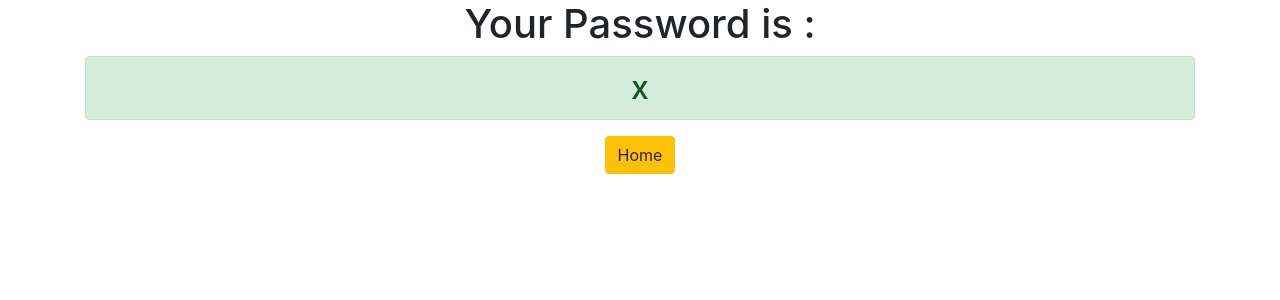
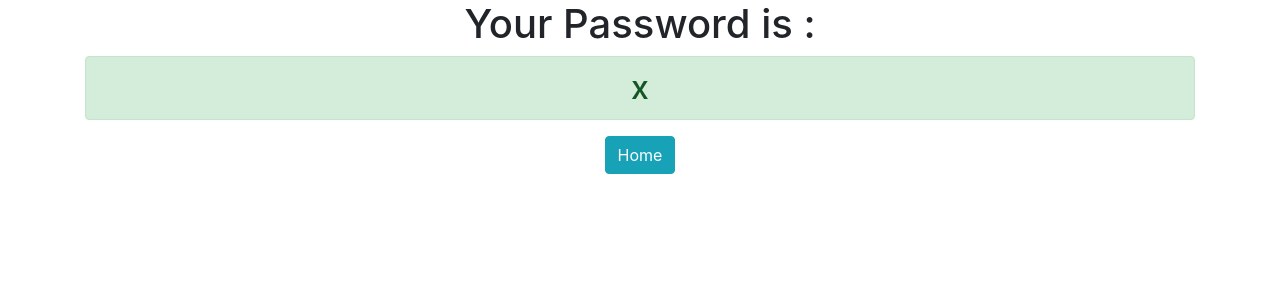
Before and after one commit to NisaEngineers/django3-first-Password_Generator, a Django app: template pass_gen/templates/pass_gen/password.html in a window 1280 px wide. Shown: the top 300 px of the page. Run offline with Django 3.2, Linux system fonts and the light colour scheme; the template is opened without the code that fills it: most values are stand-ins (such as "Sample title", 1, 10 or a date in 2020); some libraries are stand-ins or nearby versions.

Commit message:
Second Commit

```diff
--- a/genaretor/settings.py
+++ b/genaretor/settings.py
@@ -20,7 +20,7 @@ BASE_DIR = os.path.dirname(os.path.dirname(os.path.abspath(__file__)))
 # See https://docs.djangoproject.com/en/3.0/howto/deployment/checklist/
 
 # SECURITY WARNING: keep the secret key used in production secret!
-SECRET_KEY = 'l22af&2=a@o3ckxc41xn_#%!$_y6=xyz-nt=#3s$ah)!n*z)r0'
+SECRET_KEY = 'l22af&2=a@o3ckxcGHTRDjahjakn41xn_#%!$_y6=xyz-nt=#3s$ah)!n*z)r0'
 
 # SECURITY WARNING: don't run with debug turned on in production!
 DEBUG = True
--- a/pass_gen/templates/pass_gen/password.html
+++ b/pass_gen/templates/pass_gen/password.html
@@ -3,5 +3,5 @@
 <div class="container text-center">
 <h1>Your Password is : </h1>
 <h2 class="alert alert-success">{{ password }}</h2>
-<a href="{% url 'home' %}" class="btn btn-warning">Home</a>
+<a href="{% url 'home' %}" class="btn btn-info">Home</a>
 </div>
```
